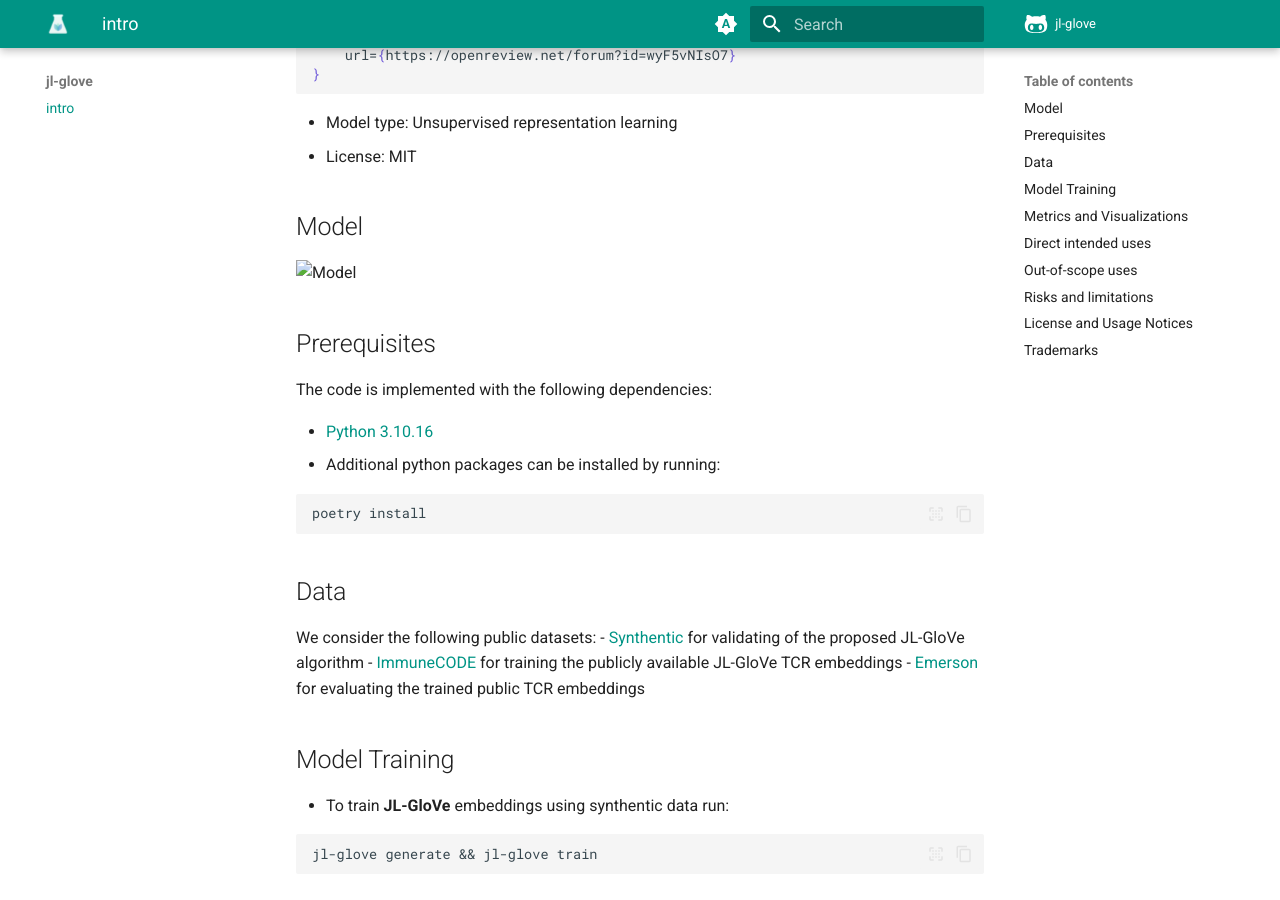
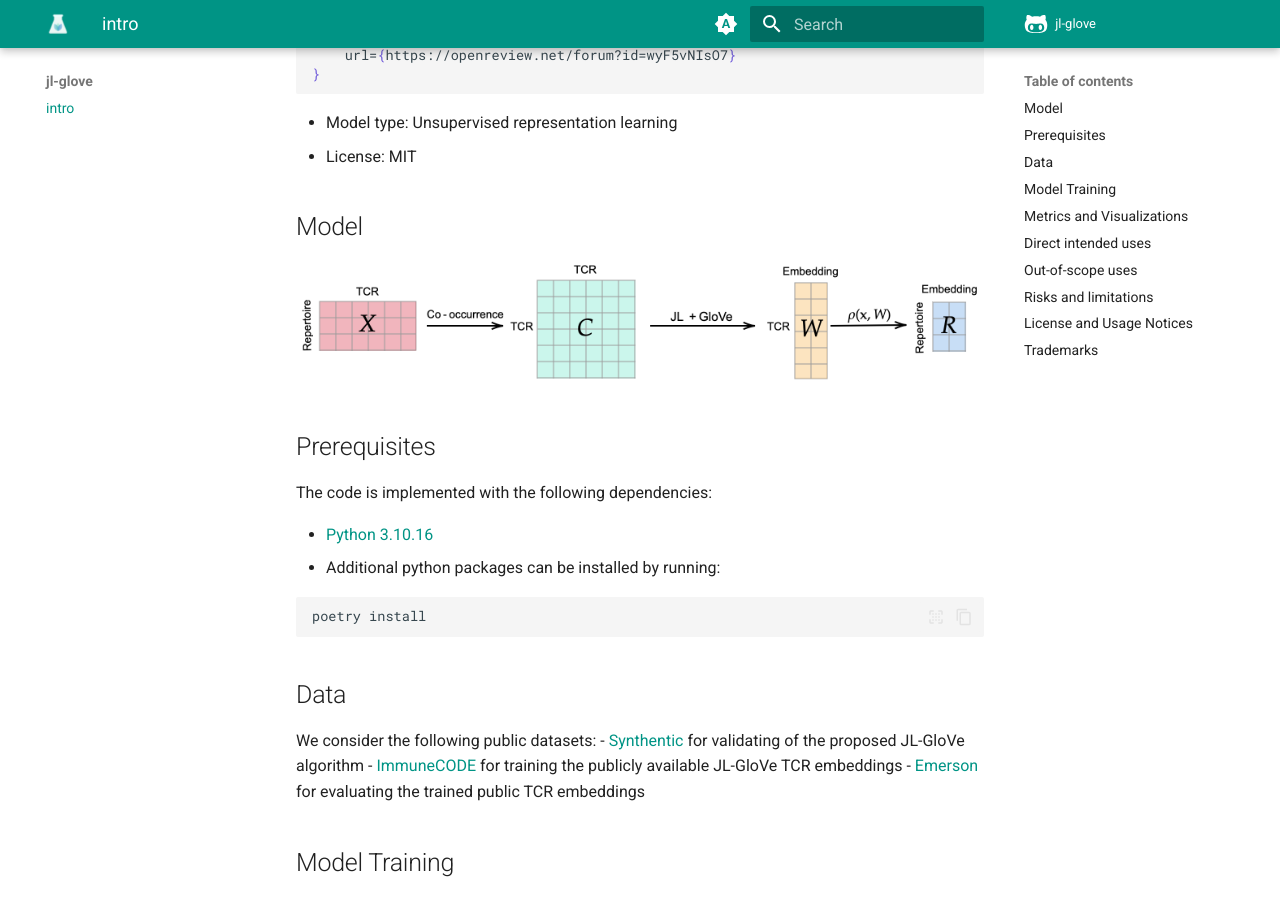
Before and after one commit to microsoft/jl-glove, an MkDocs documentation site: the page built from docs/index.md, in a window 1280 px wide and 900 px high, scrolled down 393 px. Built offline with MkDocs 1.6.1 and Material for MkDocs 9.7.7, drawn with Linux system fonts in a browser that asks for light colours; comment, search, counter and statistics services are not loaded.

Commit message:
fix image in docs when deployed to github pages

```diff
--- a/docs/index.md
+++ b/docs/index.md
@@ -20,7 +20,7 @@ This repository contains the Pytorch code to replicate experiments in our paper
 - License: MIT
 
 ## Model
-![Model](docs/images/model_v2.png)
+![Model](model_v2.png)
 
 ## Prerequisites
 
```
Also changed, not shown: docs/model_v2.png (renamed from docs/images/model_v2.png).
